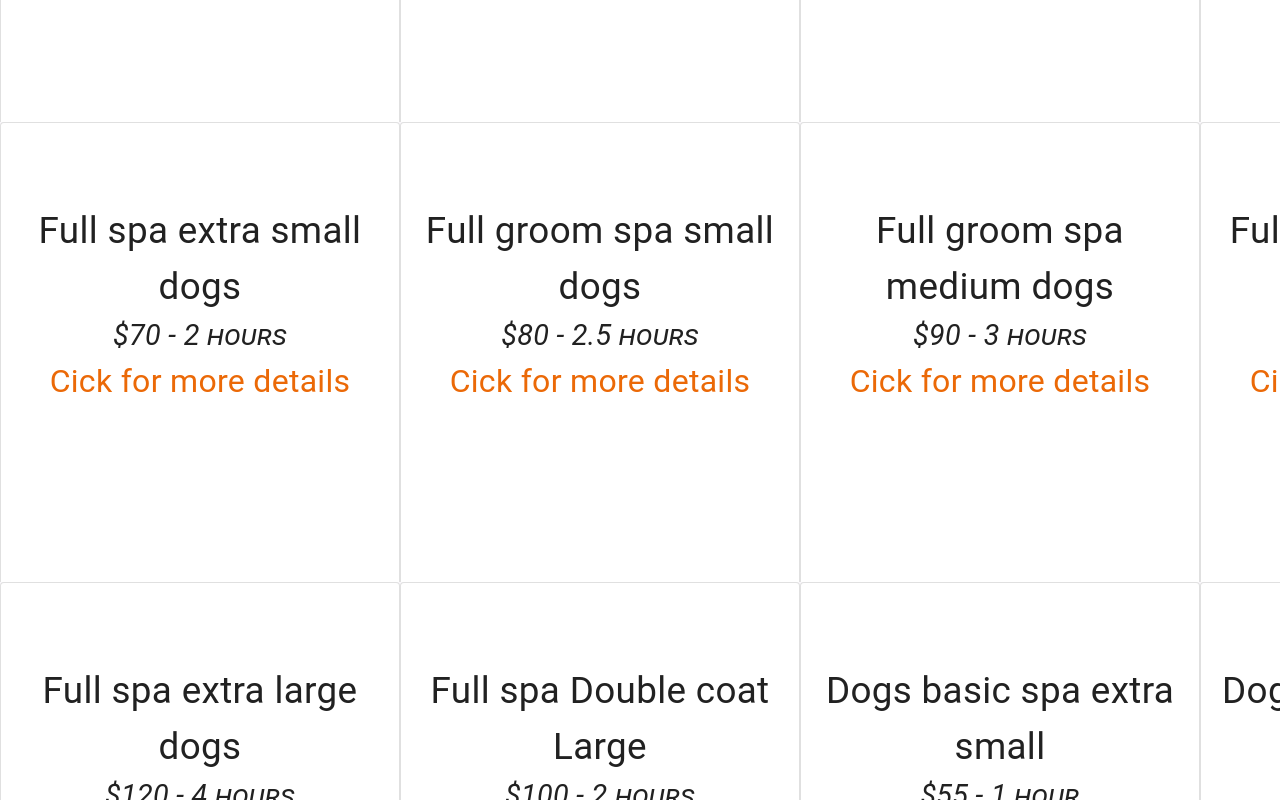
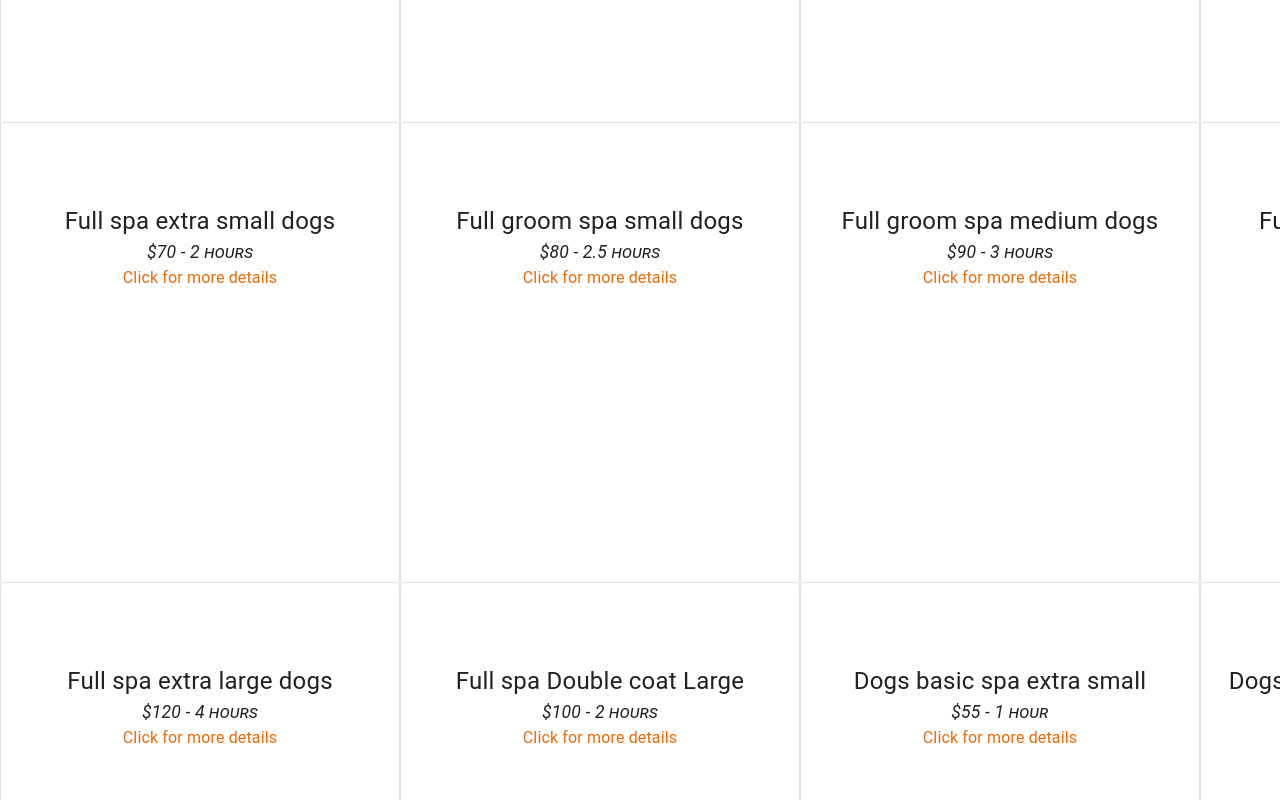
Before and after one commit to chromeshock/astoria-grooming-holsitic-spa, a React (Create React App) app: page /Services in a window 1280 px wide. Shown: the part 1520-2320 px from the top of the page. Built offline with nearby package versions, Linux system fonts and the light colour scheme.

Commit message:
card updates

```diff
--- a/src/components/Descriptions.js
+++ b/src/components/Descriptions.js
@@ -3,9 +3,7 @@
 // Descriptions.js
 const descriptions = {
     catLionCut: `This service includes body shaving, mane maintenance, and grooming of the feet and a portion of the tail. We also clip nails, clean ears, and offer a dry bath featuring a specialized shampoo with micro-crystals to cleanse your cat's skin. Additional charges may apply if the cat has severely matted fur. We do not shave cats over 14 years old or underweight cats due to the fragility of their skin and the potential for injury from the clippers.
-
     For first-time clients, we require an initial evaluation to assess the cat's behavior. If the cat exhibits signs of extreme stress or aggression, we may be unable to provide the full range of services. However, you will only be charged for the services we are able to complete. For example, if we only manage to clip the nails, you will only be charged for that service.
-
     We do not administer any sedatives or relaxants, as that goes against our policy. All grooming sessions are conducted in separate rooms to minimize stress, particularly for cats. A Rabies Certificate is required for all pets.`,
 
     fullSpaDogs: `For admission to our facility, a certificate confirming vaccinations for rabies, distemper, and bordetella is required. Your dog will enjoy a relaxing bath featuring a range of shampoos, including oatmeal, tearless, and hypoallergenic options, along with a blueberry facial and conditioner. We also trim nails, clean ears, and cut hair. A finishing touch of shining spray is applied. Additional fees may apply for dogs with severely matted fur.`,
--- a/src/components/Services.js
+++ b/src/components/Services.js
@@ -7,40 +7,46 @@ const services = [
         { name: 'Cat Claw Trim', details: 'No further details', price: '$30', duration: '30 min', descriptions:'' },
         { name: 'Nail Clipper for dogs',  details: 'No further details', price: '$15', duration: '10 min', descriptions: '' },
         { name: 'Clean Ears', price: '$15', duration: '15 min', details: 'No further details', descriptions: ''  },
-        { name: 'Paws Clean', details: 'Cick for more details', price: '$20', duration: '30 min', descriptions: descriptions.fullSpaDogs  },
+        { name: 'Paws Clean', details: 'Click for more details', price: '$20', duration: '30 min', descriptions: descriptions.fullSpaDogs  },
    //2nd row
-    { name: 'Extra Desheading', details: 'No further details', price: '$15', duration: '30 min', descriptions: '' },
-    { name: 'Face Trim', details: 'No further details', price: '$20', duration: '30 min', descriptions: '' },
-    { name: 'Cats kitty lion cut', details: 'Cick for more details',  price: '$120', duration: '2 hours', descriptions: descriptions.catLionCut  },
-    { name: 'Cat Services', details: 'Cick for more details', price: '$90', duration: '2 hours', descriptions: descriptions.catServices  },
-    { name: 'Cats Long Hair', details: 'Cick for more details', price: '$100', duration: '2 hours', descriptions: descriptions.catsLongHair  },
-    { name: 'Cat classic for Kittens', details: 'Cick for more details', price: '$15', duration: '30 min', descriptions: descriptions.catLionCut  },
-    { name: 'Extra Dematting', details: 'Cick for more details', price: '$15', duration: '10 min', descriptions: descriptions.xtraDmat },
-    { name: 'Medium double coat', details: 'Cick for more details', price: '$80', duration: '2 hours', descriptions: descriptions.fullSpaDogs },
-    { name: 'Full spa extra small dogs',  details: 'Cick for more details', price: '$70', duration: '2 hours', descriptions: descriptions.fullSpaDogs },
-    { name: 'Full groom spa small dogs', details: 'Cick for more details', price: '$80', duration: '2.5 hours', descriptions: descriptions.fullSpaDogs  },
-    { name: 'Full groom spa medium dogs', details: 'Cick for more details', price: '$90', duration: '3 hours', descriptions: descriptions.fullSpaDogs  },
-    { name: 'Full groom spa large dogs', details: 'Cick for more details', price: '$100', duration: '3 hours', descriptions: descriptions.fullSpaDogs  },
-    { name: 'Full spa extra large dogs', details: 'Cick for more details', price: '$120', duration: '4 hours', descriptions: descriptions.fullSpaDogs  },
-    { name: 'Full spa Double coat Large', details: 'Cick for more details', price: '$100', duration: '2 hours', descriptions: descriptions.fullSpaDogs },
-    { name: 'Dogs basic spa extra small', details: 'Cick for more details', price: '$55', duration: '1 hour', descriptions: descriptions.fullSpaDogs  },
-    { name: 'Dogs basic spa small short hair',  details: 'Cick for more details', price: '$55', duration: '1 hour', descriptions: descriptions.fullSpaDogs  },
-    { name: 'Dogs basic spa medium short hair',  details: 'Cick for more details', price: '$65', duration: '1 hour', descriptions: descriptions.fullSpaDogs },
-    { name: 'Dogs basic spa large short hair',  details: 'Cick for more details', price: '$75', duration: '2 hours', descriptions: descriptions.fullSpaDogs },
-    { name: 'Dogs Basic spa xl dogs', details: 'Cick for more details', price: '$85', duration: '2 hours', descriptions: descriptions.fullSpaDogs },
-    { name: 'Dogs Basic small spa double coat', details: 'Cick for more details', price: '$65', duration: '1 hours', descriptions: descriptions.fullSpaDogs },
-    { name: 'Dogs Basic small spa long hair', details: 'Cick for more details', price: '$65', duration: '1 hours', descriptions: descriptions.fullSpaDogs },
-    { name: 'Dogs Basic extra small spa long hair', details: 'Cick for more details', price: '$65', duration: '1 hours', descriptions: descriptions.fullSpaDogs },
-    { name: 'Dogs Basic Extra small Double coat spa', details: 'Cick for more details', price: '$65', duration: '1 hours', descriptions: descriptions.fullSpaDogs },
-    { name: 'Dogs Basic extra spa double coat', details: 'Cick for more details', price: '$95', duration: '2 hours', descriptions: descriptions.fullSpaDogs  },
-    { name: 'Dogs Basic Extra large long hair', details: 'Cick for more details', price: '$100', duration: '2 hours', descriptions: descriptions.fullSpaDogs  },
-    { name: 'Dogs Basic extra large dog standard poodle and poddle mix spa', details: 'Cick for more details', price: '$120', duration: '4 hours', descriptions: descriptions.catLionCut  },
-    { name: 'Dogs Basic extra small spa double coat', details: 'Cick for more details', price: '$70', duration: '2 hours', descriptions: descriptions.catLionCut  },
-    { name: 'Cocker Spaniel, Cavalier Charles Kings, Cookapoo Or Similares Mixes', details: 'Cick for more details', price: '$90', duration: '2 hours', descriptions: descriptions.fullSpaDogs  },
-    { name: 'Boarding Services X 24 Hours', details: 'Cick for more details', price: '$50', duration: '1 hour', descriptions: descriptions.boarding24 },
-    { name: 'Daycare Day/ dogs stay 9am to 7pm', details: 'Cick for more details', price: '$30', duration: '1 hour', descriptions: descriptions.catLionCut },
-    { name: 'Daycare half day/up to 5 hours', details: 'Cick for more details', price: '$15', duration: '30 min', descriptions: descriptions.rabiesCert },
-    { name: 'Cat Boarding/ 24 hours', price: '$50', duration: '1 hour', descriptions: descriptions.boarding24 },
+        { name: 'Extra Desheading', details: 'No further details', price: '$15', duration: '30 min', descriptions: '' },
+        { name: 'Face Trim', details: 'No further details', price: '$20', duration: '30 min', descriptions: '' },
+        { name: 'Cats kitty lion cut', details: 'Click for more details',  price: '$120', duration: '2 hours', descriptions: descriptions.catLionCut },
+        { name: 'Cat Services', details: 'Click for more details', price: '$90', duration: '2 hours', descriptions: descriptions.catServices },
+    //3rd row
+        { name: 'Cats Long Hair', details: 'Click for more details', price: '$100', duration: '2 hours', descriptions: descriptions.catsLongHair  },
+        { name: 'Cat classic for Kittens', details: 'Click for more details', price: '$15', duration: '30 min', descriptions: descriptions.catLionCut  },
+        { name: 'Extra Dematting', details: 'Click for more details', price: '$15', duration: '10 min', descriptions: descriptions.xtraDmat },
+        { name: 'Medium double coat', details: 'Click for more details', price: '$80', duration: '2 hours', descriptions: descriptions.fullSpaDogs },
+    //4th row
+        { name: 'Full spa extra small dogs',  details: 'Click for more details', price: '$70', duration: '2 hours', descriptions: descriptions.fullSpaDogs },
+        { name: 'Full groom spa small dogs', details: 'Click for more details', price: '$80', duration: '2.5 hours', descriptions:   descriptions.fullSpaDogs  },
+        { name: 'Full groom spa medium dogs', details: 'Click for more details', price: '$90', duration: '3 hours', descriptions: descriptions.fullSpaDogs  },
+        { name: 'Full groom spa large dogs', details: 'Click for more details', price: '$100', duration: '3 hours', descriptions: descriptions.fullSpaDogs  },
+    //5th row
+        { name: 'Full spa extra large dogs', details: 'Click for more details', price: '$120', duration: '4 hours', descriptions: descriptions.fullSpaDogs  },
+        { name: 'Full spa Double coat Large', details: 'Click for more details', price: '$100', duration: '2 hours', descriptions:   descriptions.fullSpaDogs },
+        { name: 'Dogs basic spa extra small', details: 'Click for more details', price: '$55', duration: '1 hour', descriptions: descriptions.fullSpaDogs  },
+        { name: 'Dogs basic spa small short hair',  details: 'Click for more details', price: '$55', duration: '1 hour', descriptions:   descriptions.fullSpaDogs  },
+    //6th row
+        { name: 'Dogs basic spa medium short hair',  details: 'Click for more details', price: '$65', duration: '1 hour', descriptions:  descriptions.fullSpaDogs },
+        { name: 'Dogs basic spa large short hair',  details: 'Click for more details', price: '$75', duration: '2 hours', descriptions:  descriptions.fullSpaDogs },
+        { name: 'Dogs Basic spa xl dogs', details: 'Click for more details', price: '$85', duration: '2 hours', descriptions: descriptions.fullSpaDogs },
+        { name: 'Dogs Basic small spa double coat', details: 'Click for more details', price: '$65', duration: '1 hours', descriptions:  descriptions.fullSpaDogs },
+    //7th row
+        { name: 'Dogs Basic small spa long hair', details: 'Click for more details', price: '$65', duration: '1 hours', descriptions:    descriptions.fullSpaDogs },
+        { name: 'Dogs Basic extra small spa long hair', details: 'Click for more details', price: '$65', duration: '1 hours', descriptions:  descriptions.fullSpaDogs },
+        { name: 'Dogs Basic Extra small Double coat spa', details: 'Click for more details', price: '$65', duration: '1 hours', descriptions:    descriptions.fullSpaDogs },
+        { name: 'Dogs Basic extra spa double coat', details: 'Click for more details', price: '$95', duration: '2 hours', descriptions:  descriptions.fullSpaDogs  },
+
+        { name: 'Dogs Basic Extra large long hair', details: 'Click for more details', price: '$100', duration: '2 hours', descriptions:     descriptions.fullSpaDogs  },
+        { name: 'Dogs Basic extra large dog standard poodle and poddle mix spa', details: 'Click for more details', price: '$120', duration:     '4 hours', descriptions: descriptions.catLionCut  },
+        { name: 'Dogs Basic extra small spa double coat', details: 'Click for more details', price: '$70', duration: '2 hours', descriptions:    descriptions.catLionCut  },
+        { name: 'Cocker Spaniel, Cavalier Charles Kings, Cookapoo Or Similares Mixes', details: 'Click for more details', price: '$90',  duration: '2 hours', descriptions: descriptions.fullSpaDogs  },
+        { name: 'Boarding Services X 24 Hours', details: 'Click for more details', price: '$50', duration: '1 hour', descriptions:   descriptions.boarding24 },
+        { name: 'Daycare Day/ dogs stay 9am to 7pm', details: 'Click for more details', price: '$30', duration: '1 hour', descriptions:  descriptions.catLionCut },
+        { name: 'Day Care half day/up to 5 hours', details: 'Click for more details', price: '$15', duration: '30 min', descriptions:     descriptions.rabiesCert },
+        { name: 'Cat Boarding 24 hours', details: 'Click for more details', price: '$50', duration: '1 hour', descriptions: descriptions.boarding24 },
 
     // ... more services
 ];
--- a/src/components/ServicesCard.js
+++ b/src/components/ServicesCard.js
@@ -20,13 +20,13 @@ function ServiceCard({ service }) {
     <div className={`card-container ${isExpanded ? 'expanded' : ''}`} onClick={handleExpand}>
       <Card variant="outlined">
         <CardContent>
-          <Typography className='txt-formatted'  sx={{ fontSize: '2.3rem' }}>
+          <Typography  sx={{ fontSize: '1.5rem' }}>
             {t(service.name)}
           </Typography>
-          <Typography  className='price-text' sx={{ fontSize: '1.8rem' }}>
+          <Typography  className='price-text' sx={{ fontSize: '1.1rem' }}>
            {t(service.price)} - {t(service.duration)}
           </Typography>
-           <Typography className='description-text' sx={{ fontSize: '2rem' }}>
+           <Typography className='description-text' sx={{ fontSize: '1rem' }}>
            {t(service.details)}
           </Typography>
           <Fade in={isExpanded} timeout={500}>
```
